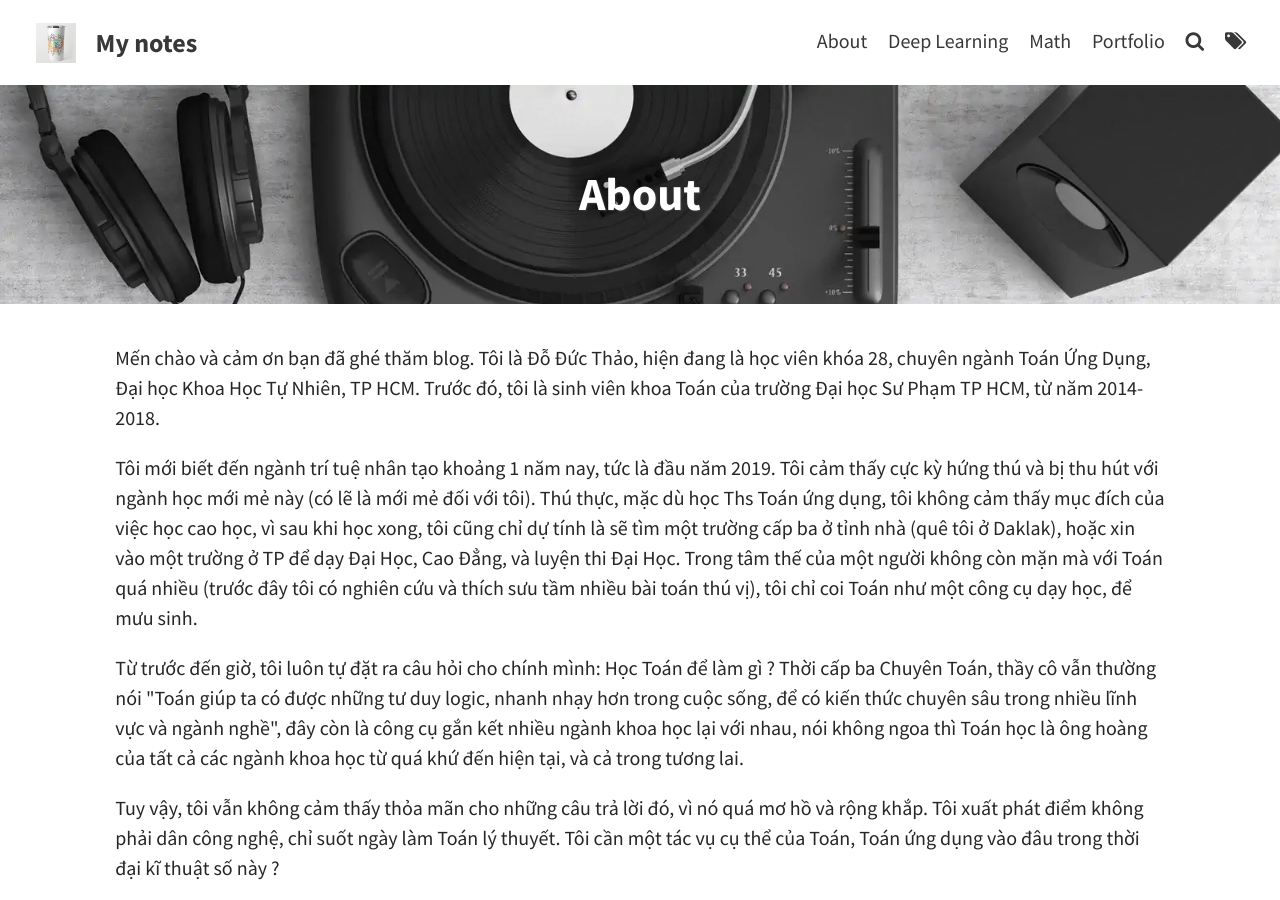
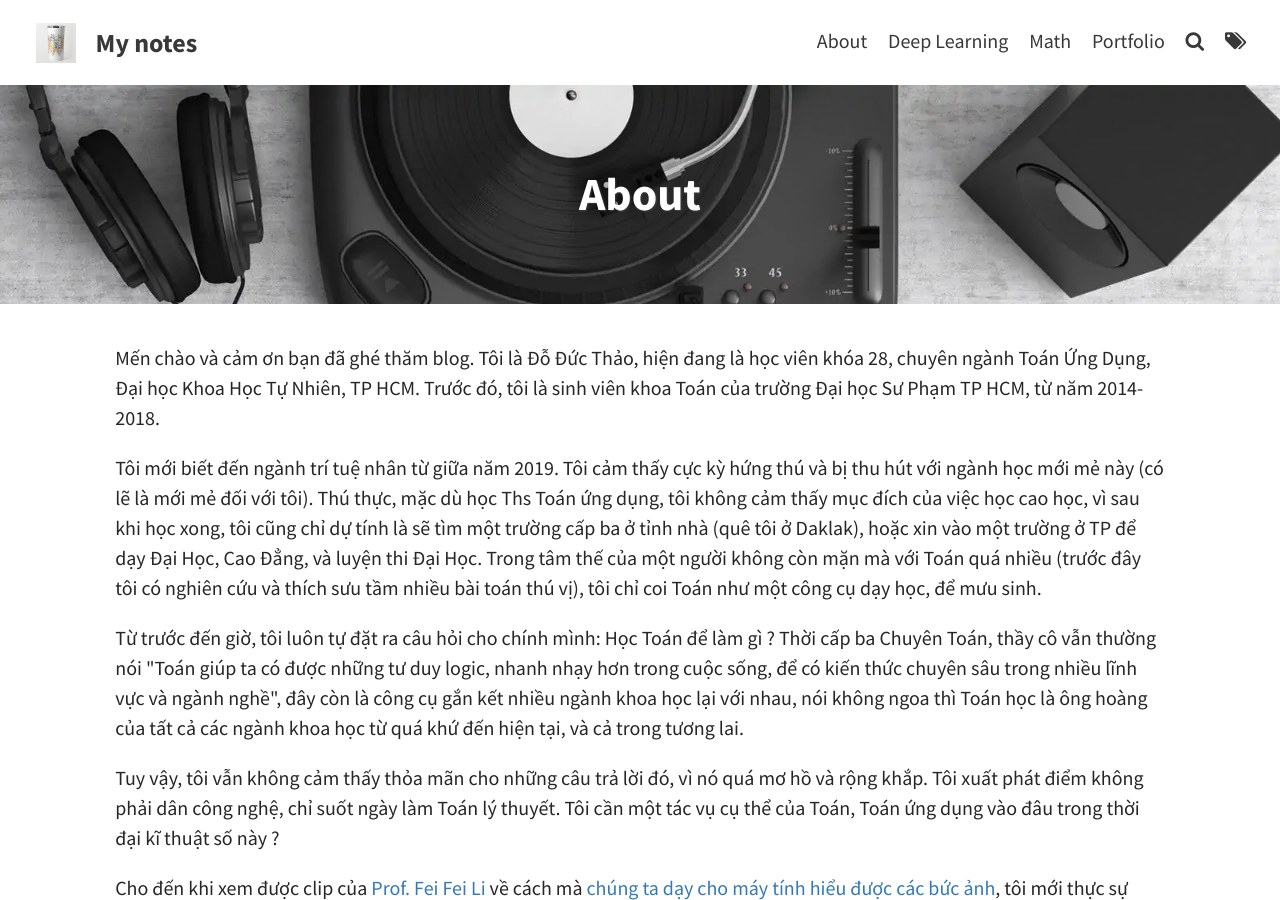
Before and after one commit to doducthao/doducthao.github.io, a Jekyll site: the page built from pages/about.md, in a window 1280 px wide and 900 px high. Built offline with Jekyll 4.4.1, drawn with Linux system fonts in a browser that asks for light colours; comment, search, counter and statistics services are not loaded.

Commit message:
fix about

```diff
--- a/pages/about.md
+++ b/pages/about.md
@@ -8,7 +8,7 @@
 
 <p>Mến chào và cảm ơn bạn đã ghé thăm blog. Tôi là Đỗ Đức Thảo, hiện đang là học viên khóa 28, chuyên ngành Toán Ứng Dụng, Đại học Khoa Học Tự Nhiên, TP HCM. Trước đó, tôi là sinh viên khoa Toán của trường Đại học Sư Phạm TP HCM, từ năm 2014-2018.</p>
 
-<p>Tôi mới biết đến ngành trí tuệ nhân tạo khoảng 1 năm nay, tức là đầu năm 2019. Tôi cảm thấy cực kỳ hứng thú và bị thu hút với ngành học mới mẻ này (có lẽ là mới mẻ đối với tôi). Thú thực, mặc dù học Ths Toán ứng dụng, tôi không cảm thấy mục đích của việc học cao học, vì sau khi học xong, tôi cũng chỉ dự tính là sẽ tìm một trường cấp ba ở tỉnh nhà (quê tôi ở Daklak), hoặc xin vào một trường ở TP để dạy Đại Học, Cao Đẳng, và luyện thi Đại Học. Trong tâm thế của một người không còn mặn mà với Toán quá nhiều (trước đây tôi có nghiên cứu và thích sưu tầm nhiều bài toán thú vị), tôi chỉ coi Toán như một công cụ dạy học, để mưu sinh.<p>
+<p>Tôi mới biết đến ngành trí tuệ nhân từ giữa năm 2019. Tôi cảm thấy cực kỳ hứng thú và bị thu hút với ngành học mới mẻ này (có lẽ là mới mẻ đối với tôi). Thú thực, mặc dù học Ths Toán ứng dụng, tôi không cảm thấy mục đích của việc học cao học, vì sau khi học xong, tôi cũng chỉ dự tính là sẽ tìm một trường cấp ba ở tỉnh nhà (quê tôi ở Daklak), hoặc xin vào một trường ở TP để dạy Đại Học, Cao Đẳng, và luyện thi Đại Học. Trong tâm thế của một người không còn mặn mà với Toán quá nhiều (trước đây tôi có nghiên cứu và thích sưu tầm nhiều bài toán thú vị), tôi chỉ coi Toán như một công cụ dạy học, để mưu sinh.<p>
 
 <p>Từ trước đến giờ, tôi luôn tự đặt ra câu hỏi cho chính mình: Học Toán để làm gì ? Thời cấp ba Chuyên Toán, thầy cô vẫn thường nói "Toán giúp ta có được những tư duy logic, nhanh nhạy hơn trong cuộc sống, để có kiến thức chuyên sâu trong nhiều lĩnh vực và ngành nghề", đây còn là công cụ gắn kết nhiều ngành khoa học lại với nhau, nói không ngoa thì Toán học là ông hoàng của tất cả các ngành khoa học từ quá khứ đến hiện tại, và cả trong tương lai.</p>
 
```
Also changed, not shown: 1 other file.
